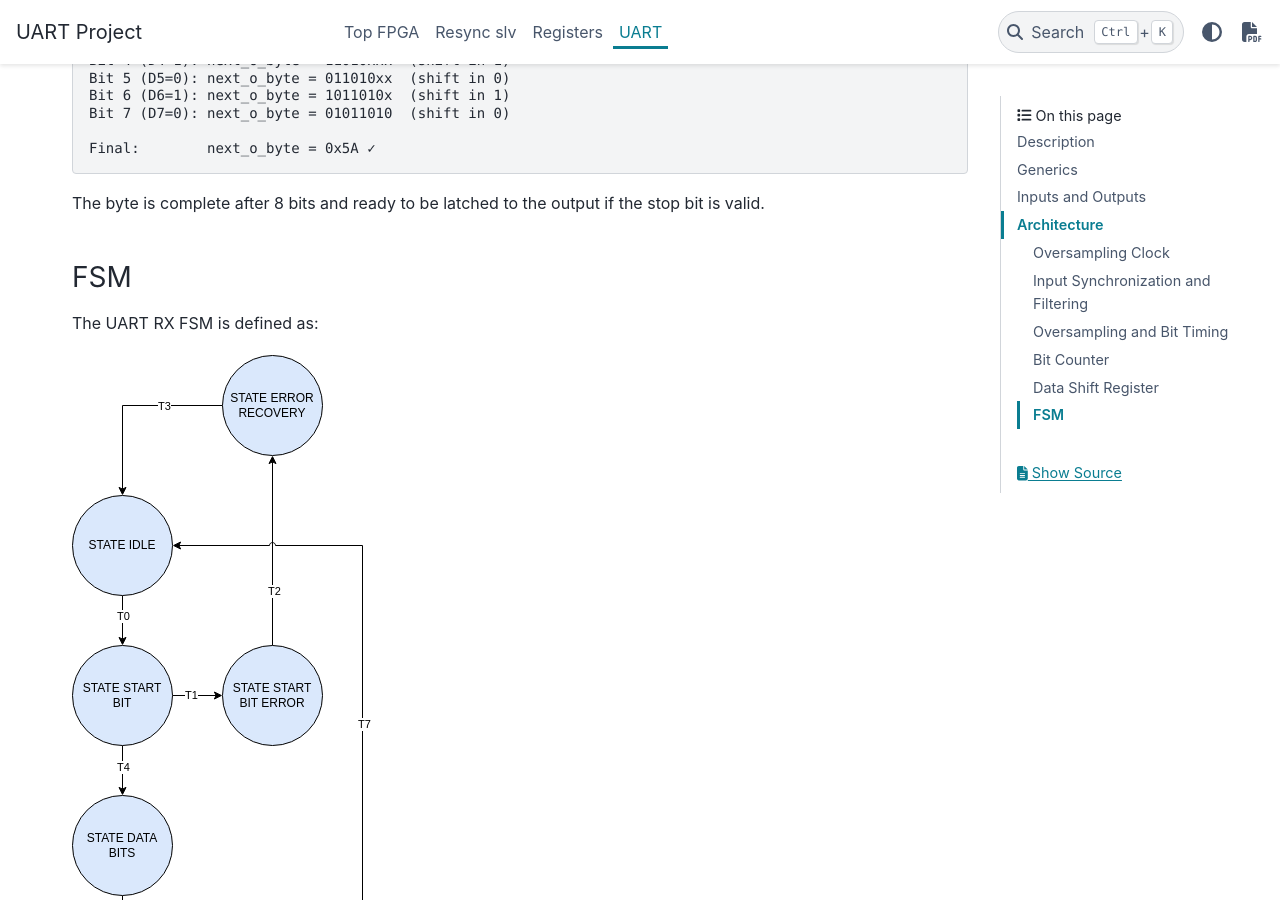
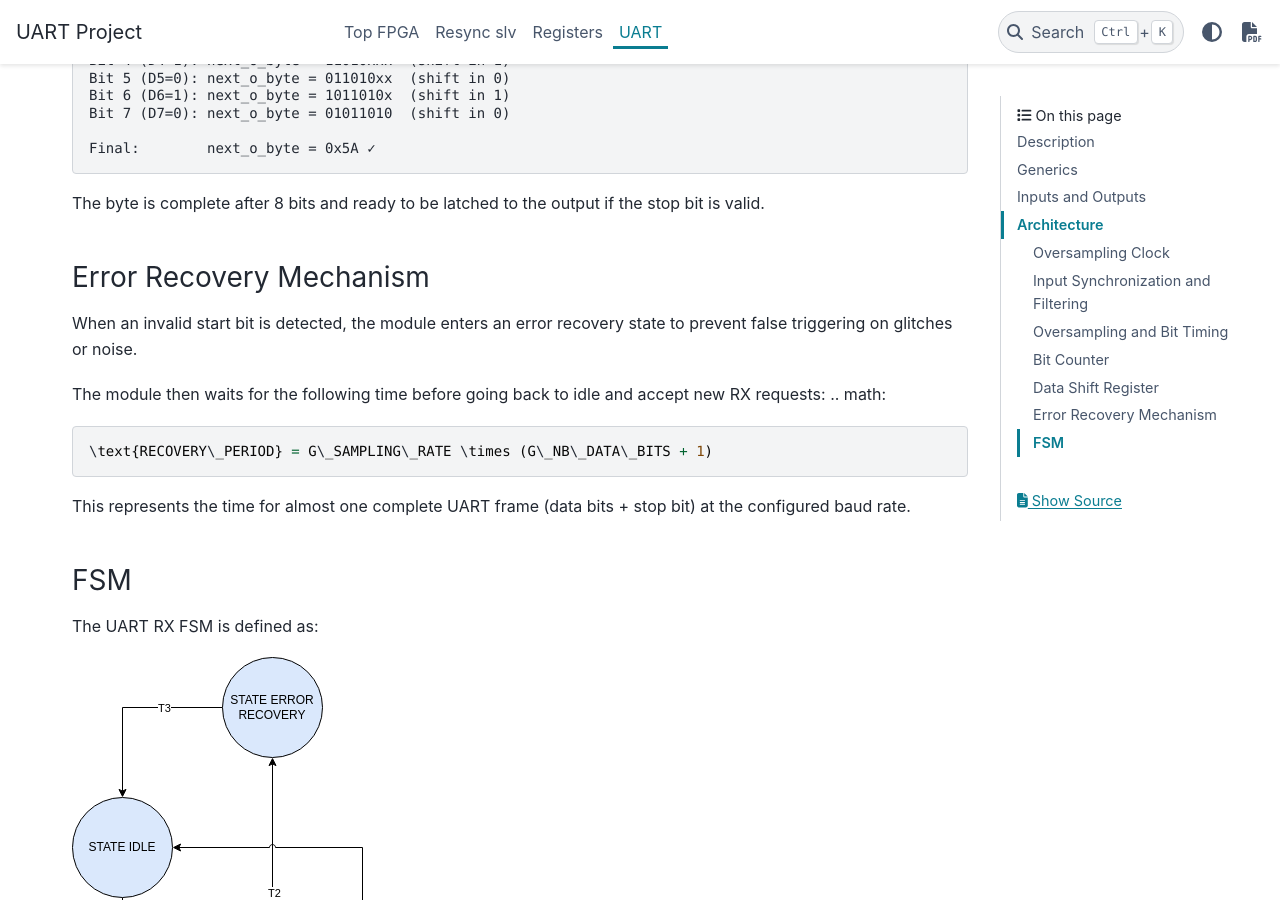
Before and after one commit to CharrierTim/uart, a Sphinx documentation site: the page built from docs/source/modules/uart_rx.rst, in a window 1280 px wide and 900 px high, scrolled down 4215 px. Built offline with Sphinx 7.4.7 and the PyData theme 0.15.4, drawn with Linux system fonts in a browser that asks for light colours; the version number is read from the project's files by our own code; some of the changed text lies outside the part shown.

Commit message:
docs: update uart documentation

```diff
--- a/docs/source/modules/uart.rst
+++ b/docs/source/modules/uart.rst
@@ -256,7 +256,7 @@ The UART FSM handling the above protocol is defined as:
 Where the following transitions are defined:
 
 .. list-table:: FSM transitions
-    :widths: 25 75
+    :widths: 15 75
     :header-rows: 1
 
     - - Transition
--- a/docs/source/modules/uart_rx.rst
+++ b/docs/source/modules/uart_rx.rst
@@ -244,6 +244,22 @@ Receiving byte ``0x5A`` (``0b01011010``):
 The byte is complete after 8 bits and ready to be latched to the output if the stop bit
 is valid.
 
+Error Recovery Mechanism
+~~~~~~~~~~~~~~~~~~~~~~~~
+
+When an invalid start bit is detected, the module enters an error recovery state to
+prevent false triggering on glitches or noise.
+
+The module then waits for the following time before going back to idle and accept new RX
+requests: .. math:
+
+::
+
+    \text{RECOVERY\_PERIOD} = G\_SAMPLING\_RATE \times (G\_NB\_DATA\_BITS + 1)
+
+This represents the time for almost one complete UART frame (data bits + stop bit) at
+the configured baud rate.
+
 FSM
 ~~~
 
@@ -285,3 +301,11 @@ Where the following transitions are defined:
         1`` **AND** ``uart_rx_sampled_bit = 1`` (valid stop bit = 1)
     - - T9
       - Automatic
+
+.. note::
+
+    **Early Stop Bit Exit for Burst Support**
+
+    The module exits the stop bit at **3/4 of the bit period** (tick 12 of 16) after
+    validation at mid-point (tick 8). This enables zero-gap back-to-back frame reception
+    for burst transmissions.
--- a/docs/source/modules/uart_tx.rst
+++ b/docs/source/modules/uart_tx.rst
@@ -168,7 +168,7 @@ The UART FSM handling is defined as:
 Where the following transitions are defined:
 
 .. list-table:: FSM transitions
-    :widths: 25 75
+    :widths: 15 75
     :header-rows: 1
 
     - - Transition
```
Also changed, not shown: other parts of docs/source/modules/uart_rx.rst (+1 -1 lines).
